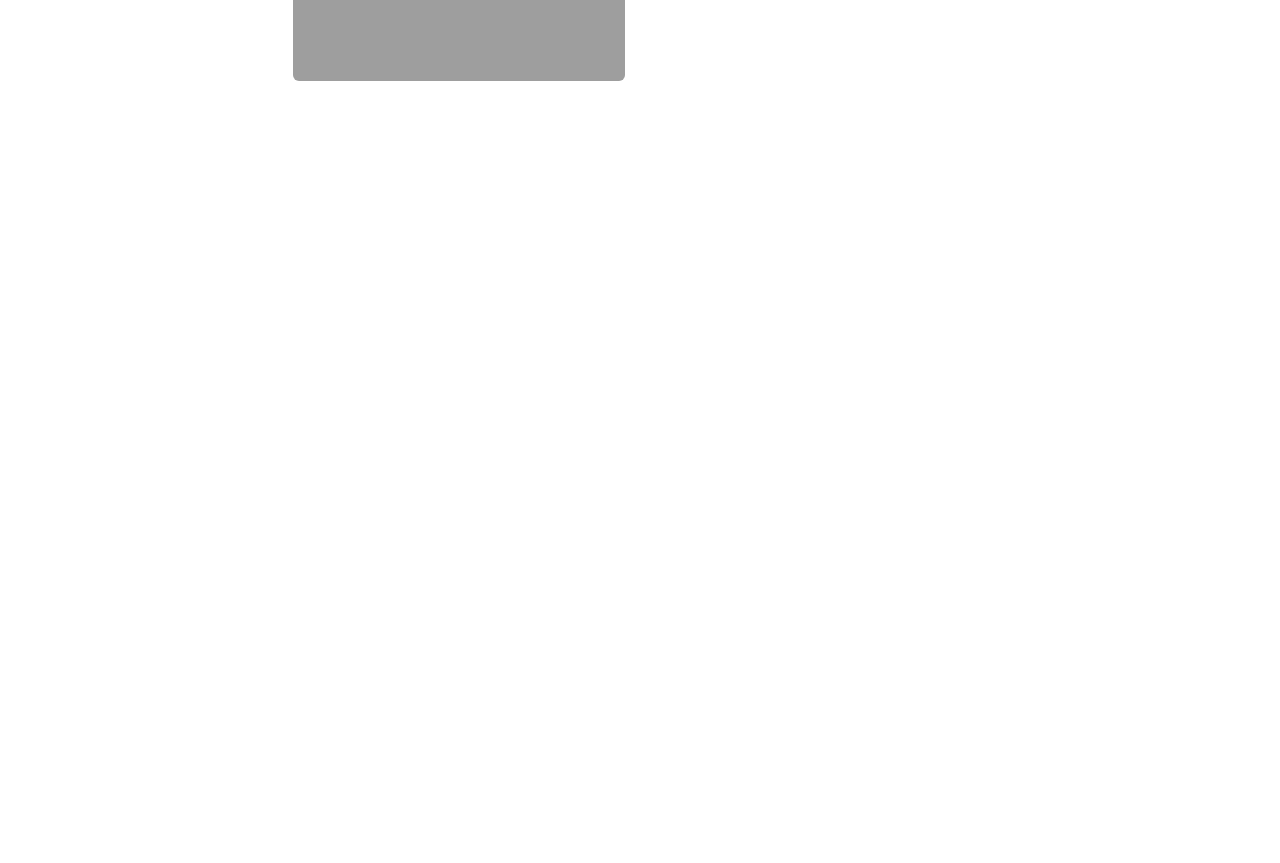
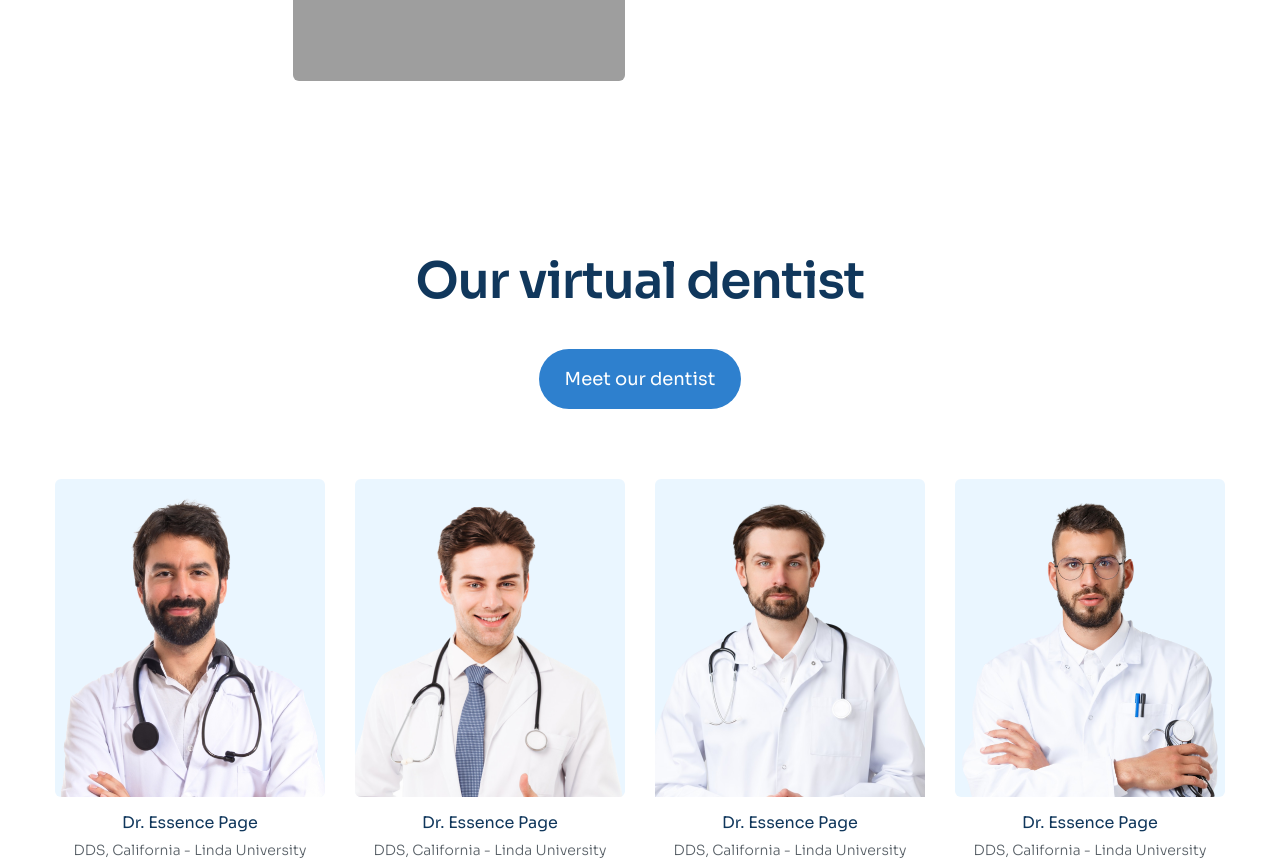
Before and after one commit to nhannh196/htmlcss-project-03, a plain HTML site: page index.html in a window 1280 px wide. Shown: the part 3349-4212 px from the top of the page. Before the commit the page ends 3600 px from the top, so only its background shows below. Drawn offline with Linux system fonts and the light colour scheme; grey boxes are pictures that could not be loaded.

Commit message:
finished team

```diff
--- a/assets/css/styles.css
+++ b/assets/css/styles.css
@@ -463,11 +463,67 @@ a {
     height: 370px;
 }
 
-.about-us__content-desc{
+.about-us__content-desc {
     margin-top: 18px;
 }
 
-.about-us__content-btn{
+.about-us__content-btn {
     margin-top: 38px;
     padding: 15px 51px;
 }
+
+/* ------------------------------------------------------- About us ------------------------------------------------------- */
+
+.team-layout {
+    text-align: center;
+}
+
+.team__btn {
+    margin-top: 38px;
+    padding: 15px 26px;
+}
+
+.team__list {
+    margin-top: 70px;
+    display: grid;
+    grid-template-columns: repeat(4, 1fr);
+    column-gap: 30px;
+}
+
+.team__item-bg {
+    display: flex;
+    align-items: flex-end;
+    justify-content: center;
+    height: 318px;
+    /* overflow: hidden; */
+    background-color: #eaf6ff;
+    border-radius: 6px;
+}
+
+.team__item-img {
+    /* padding-top: 28px; */
+    width: 100%;
+
+    object-fit: cover;
+}
+
+.team__item:last-of-type .team__item-img {
+    width: 95%;
+}
+
+.team__item-heading {
+    margin-top: 12px;
+    color: #10375c;
+    font-size: 1.6rem;
+    font-style: normal;
+    font-weight: 400;
+    line-height: 1.75; /* 175% */
+}
+
+.team__item-desc {
+    color: #575f66;
+    font-size: 1.4rem;
+    font-style: normal;
+    font-weight: 300;
+    line-height: 1.88714; /* 185.714% */
+}
--- a/index.html
+++ b/index.html
@@ -376,6 +376,47 @@
                     </div>
                 </div>
             </section>
+
+            <!-- Team -->
+             <section class="team">
+                <div class="container">
+                    <div class="team-layout">
+                        <h2 class="team__heading heading-2">Our virtual dentist</h2>
+                        <a href="#!" class="team__btn btn">Meet our dentist</a>
+                        <div class="team__list">
+                            <section class="team__item">
+                                <figure class="team__item-bg">
+                                    <img src="./assets/img/team-1.png" alt="" class="team__item-img">
+                                </figure>
+                                <h3 class="team__item-heading">Dr. Essence Page</h3>
+                                <p class="team__item-desc">DDS, California - Linda University</p>
+                            </section>
+                            <section class="team__item">
+                                <figure class="team__item-bg">
+                                    <img src="./assets/img/team-2.png" alt="" class="team__item-img">
+                                </figure>
+                                <h3 class="team__item-heading">Dr. Essence Page</h3>
+                                <p class="team__item-desc">DDS, California - Linda University</p>
+                            </section>
+                            <section class="team__item">
+                                <figure class="team__item-bg">
+                                    <img src="./assets/img/team-3.png" alt="" class="team__item-img">
+                                </figure>
+                                <h3 class="team__item-heading">Dr. Essence Page</h3>
+                                <p class="team__item-desc">DDS, California - Linda University</p>
+                            </section>
+                            <section class="team__item">
+                                <figure class="team__item-bg">
+                                    <img src="./assets/img/team-4.png" alt="" class="team__item-img">
+                                </figure>
+                                <h3 class="team__item-heading">Dr. Essence Page</h3>
+                                <p class="team__item-desc">DDS, California - Linda University</p>
+                            </section>
+                        </div>
+
+                    </div>
+                </div>
+             </section>
         </main>
     </body>
 </html>
```
Also changed, not shown: assets/img/team-1.png (added), assets/img/team-2.png (added), assets/img/team-3.png (added), assets/img/team-4.png (added).
